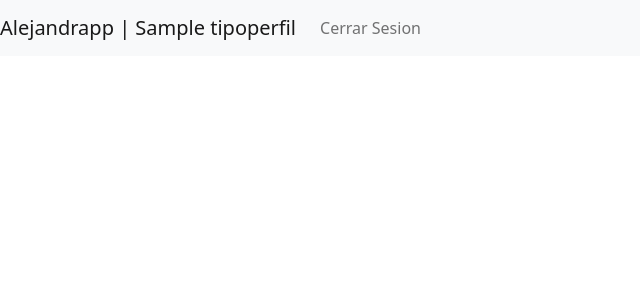
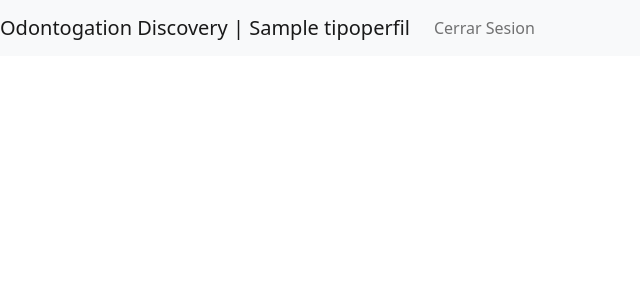
Before and after one commit to FreyNell/temporaryproject, a Django app: template backend/odontologia/templates/odontologia/base.html in a window 1280 px wide. Shown: the top 300 px of the page, without its empty margins (0-640 px from the left). Run offline with Django 4.2, Linux system fonts and the light colour scheme; the template is opened without the code that fills it: values that come from a table or form of the project are taken from there, others are empty; tables that the repository leaves empty hold one stand-in row (values such as "Sample post"); parts of the project's set-up code (start-up, migrations or seed data) failed here and were passed over.

Commit message:
Por fin se decidieron el nombre

```diff
--- a/backend/odontologia/templates/odontologia/base.html
+++ b/backend/odontologia/templates/odontologia/base.html
@@ -1,7 +1,7 @@
 <html>
 
 <head>
-    <title>Alejandra | {{tipo_perfil}}</title>
+    <title>Odontogation Discovery | {{tipo_perfil}}</title>
     <!-- CSS only -->
     <link href="https://cdn.jsdelivr.net/npm/bootstrap@5.1.3/dist/css/bootstrap.min.css" rel="stylesheet"
         integrity="sha384-1BmE4kWBq78iYhFldvKuhfTAU6auU8tT94WrHftjDbrCEXSU1oBoqyl2QvZ6jIW3" crossorigin="anonymous">
@@ -13,7 +13,7 @@
 
 <body>
     <nav class="navbar navbar-expand-lg navbar-light bg-light">
-        <a class="navbar-brand" href="/">Alejandrapp | {{tipo_perfil}}</a>
+        <a class="navbar-brand" href="/">Odontogation Discovery | {{tipo_perfil}}</a>
         <div class="collapse navbar-collapse" id="navbarNav">
             <ul class="navbar-nav">
                 <li class="nav-item active">
```
